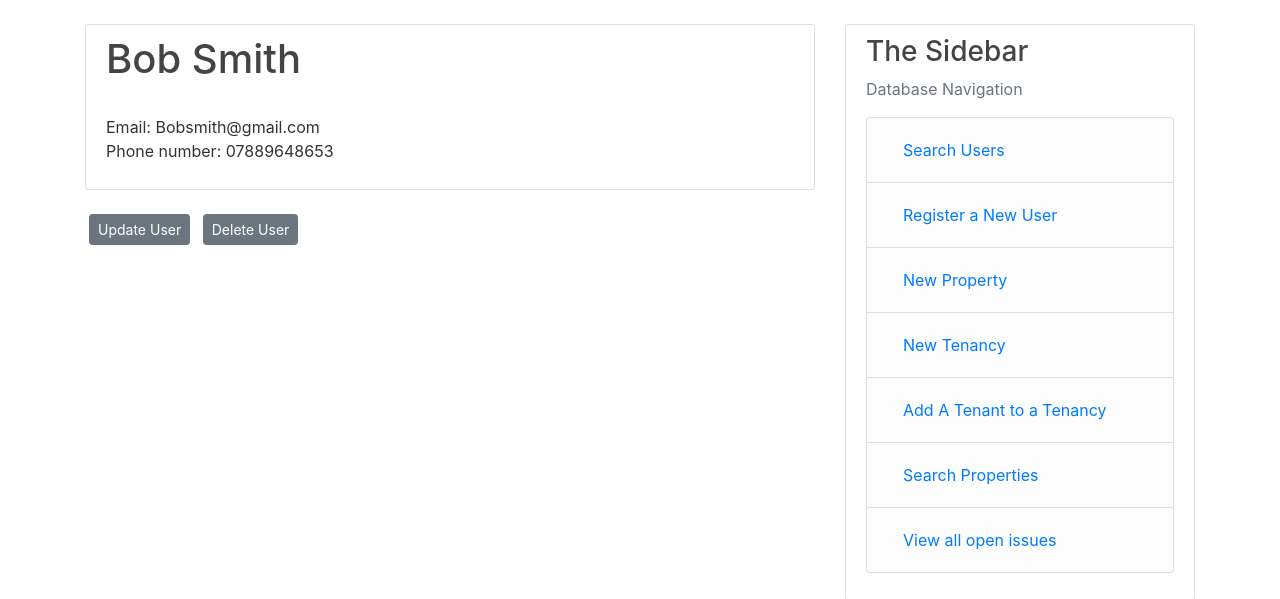
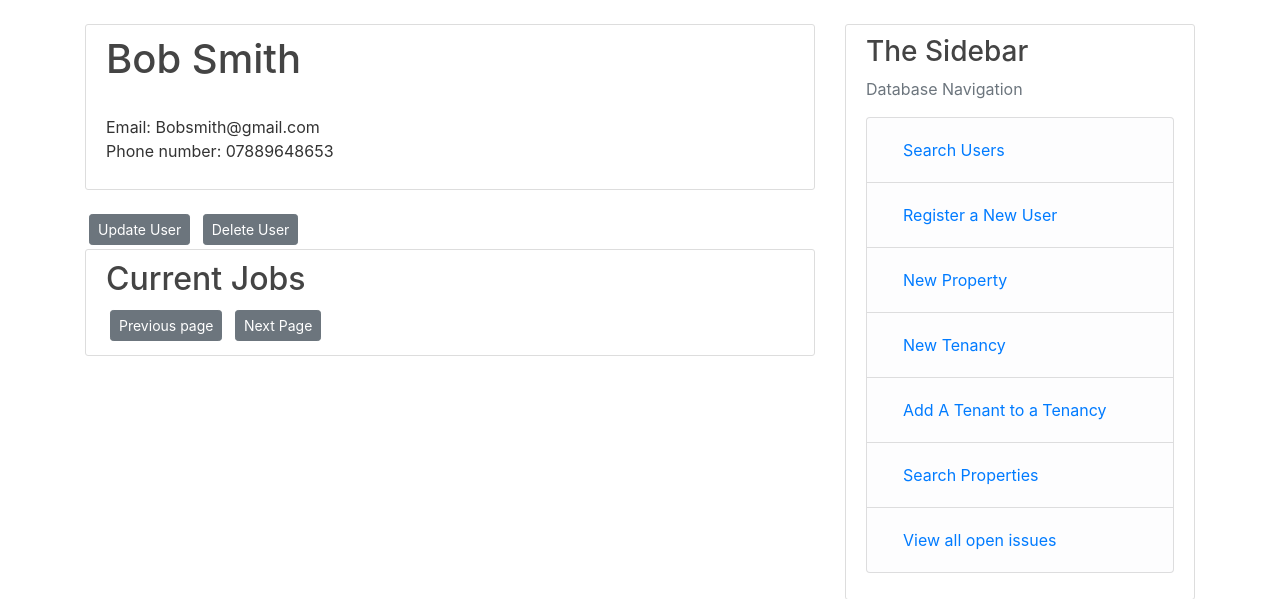
Before and after one commit to puffledude/CourseworkFullBuild, a Flask app: page /Contractor/1 in a window 1280 px wide. Shown: the part 56-655 px from the top of the page. Run offline with Flask 2, Linux system fonts and the light colour scheme; a user stored in the database is signed in; data comes from the database, SQL or seed files in the repository; both versions use the stored data as it was after the commit; some libraries are stand-ins or nearby versions.

Commit message:
Contractor page improvements and issue deletion

```diff
--- a/Tower/routes.py
+++ b/Tower/routes.py
@@ -43,7 +43,7 @@ def register():
         db.session.add(user)
         db.session.commit()  # Commits new entry to the database
         flash("The account has been created!", "success")
-        msg = Message("Registration", sender="noreply@Towercoursework.com", recipients=[user])
+        msg = Message("Registration", sender="noreply@Towercoursework.com", recipients=[user.email])
         msg.body = f''' Dear {user.name}
         You have been successfully registered to the Tower Estates online management system.
 With this you can register any issues you have with your property'''
@@ -83,6 +83,8 @@ def search_users():
         print(SearchData)
         return render_template("Search_Users.html", SearchData=SearchData, form=form)
     return render_template("Search_Users.html", title="Search Users", form=form)
+
+
 
 
 @app.route("/login", methods=["GET", "POST"])
@@ -332,7 +334,7 @@ def create_issue(property_id):
         db.session.commit()
         flash("Your issue has been opened", "success")
         landlord = db.session.query(User).filter(User.user_id == property.landlord_id).first()
-        msg = Message("New Issue", sender="noreply@Towercoursework.com", recipients=[landlord])
+        msg = Message("New Issue", sender="noreply@Towercoursework.com", recipients=[landlord.email])
         msg.body = f'''A new issue has been created at {property.address_line_1} {property.address_line_1}'''
         mail.send(msg)
         return redirect(url_for("home"))
@@ -532,7 +534,7 @@ def Add_quote(job_id):
     form = Quote_Form()
     job = db.session.query(Jobs).filter(Jobs.job_id == job_id).first()
     issue = db.session.query(Issue).filter(Issue.issue_id == job.issue).first()
-    place = db.session.query(Properties).filter_by(property_id = issue.property_id)
+    place = db.session.query(Properties).filter_by(property_id=issue.property_id)
     if form.validate_on_submit():
         quote = Quotes(content=form.content.data, job=job_id, contractor=current_user.user_id)
         db.session.add(quote)
@@ -561,6 +563,17 @@ def Approve_quote(quote_id):
     if form.validate_on_submit():
         quote.chosen = True
         db.session.commit()
+        issue = db.session.query(Issue).filter(Issue.issue_id == job.issue).first()
+        place = db.session.query(Properties).filter(Properties.property_id == issue.property_id).first()
+        contractor = db.session.query(User).filter(quote.contractor == User.user_id).first()
+        msg = Message("Your quote has been chosen", sender="noreply@Towercoursework.com", recipients=[contractor.email])
+        msg.body = f'''Your quote has been chosen for the following job:
+        {job.title}
+        {job.content}
+        The address is:
+        {place.address_line_1} {place.address_line_2}
+        {place.postcode}
+        '''
         return redirect(url_for("Job", job_id=job.job_id))
     return render_template("Approval.html", form=form, quote=quote)
 
@@ -568,5 +581,28 @@ def Approve_quote(quote_id):
 @app.route("/Contractor/<int:user_id>")
 @login_required
 def Contractor(user_id):
-    contractor = db.session.query(User).filter_by(user_id = user_id).first()
-    return render_template("Contractor.html", contractor=contractor)
+    if current_user.role == "Tenant" or current_user.role == "Landlord":
+        abort(403)
+    page = request.args.get("page", 1, type=int)
+    contractor = db.session.query(User).filter_by(user_id=user_id).first()
+    approved = db.session.query(Quotes, Jobs).outerjoin(Quotes, Jobs.job_id == Quotes.job).filter_by(
+        contractor=contractor.user_id).filter_by(chosen=True).filter(Jobs.closed == False).order_by(Quotes.created.desc())
+    approved_quotes = approved.paginate(page,  per_page=5)
+    approved_next = url_for("Contractor", user_id=user_id, page=approved_quotes.next_num)\
+        if approved_quotes.has_next else None
+    approved_prev = url_for("Contractor", user_id=user_id, page=approved_quotes.prev_num) \
+        if approved_quotes.has_prev else None
+    return render_template("Contractor.html", contractor=contractor,
+                           approved_quotes=approved_quotes, approved_next=approved_next, approved_prev=approved_prev)
+
+
+@app.route("/delete_issue/<int:issue_id>", methods=["GET", "POST"])
+@login_required
+def delete_issue(issue_id):
+    if current_user.role != "Admin":
+        return redirect(url_for("Issue_page", issue_id=issue_id))
+    issue = db.session.query(Issue).filter_by(issue_id=issue_id).first()
+    property =db.session.query(Properties).filter_by(property_id = issue.property_id).first()
+    db.session.delete(issue)
+    db.session.commit()
+    return redirect(url_for("all_issues"))
--- a/Tower/templates/Contractor.html
+++ b/Tower/templates/Contractor.html
@@ -14,6 +14,17 @@
 </div>
 {% endif %}
 
+<div class="content-section">
+    <h2>Current Jobs</h2>
+    {% for quotes in approved_quotes.items %}
+    <div class="content-section">
+        <h2>{{quotes.Jobs.summary}}</h2>
+        <p>{{quotes.Quotes.content}}</p>
+    </div>
+    {% endfor %}
+    <a class="btn btn-secondary btn-sm m-1" href=" {{approved_prev}}">Previous page</a>
+    <a class="btn btn-secondary btn-sm m-1" href=" {{approved_next}}">Next Page</a>
+</div>
 
 
 
--- a/Tower/templates/Search_Users.html
+++ b/Tower/templates/Search_Users.html
@@ -43,7 +43,7 @@
                     <h2><a class="article-title"href=" {{ url_for('Landlord', user_id= User.user_id) }}">{{User.name}}</a></h2>
                     <p>Phone number: {{User.phone_number}} <br> Email: {{User.email}}</p>
                     {%elif User.role == ('Contractor')%}
-                    <h2><a class="article-title"href=" {{ url_for('Contractor', user_id= User.user_id) }}">{{User.name}}</a></h2>
+                    <h2><a class="article-title"href=" {{ url_for('Contractor', user_id= User.user_id, page1=1, page2=1) }}">{{User.name}}</a></h2>
                     <p>Phone number: {{User.phone_number}} <br> Email: {{User.email}}</p>
                     {%else%}
                     <h2><a class="article-title"href=" {{ url_for('Admin', user_id= User.user_id) }}">{{User.name}}</a></h2>
```
Also changed, not shown: Tower/templates/Issue.html (+8 -0 lines), Tower/site.db.
